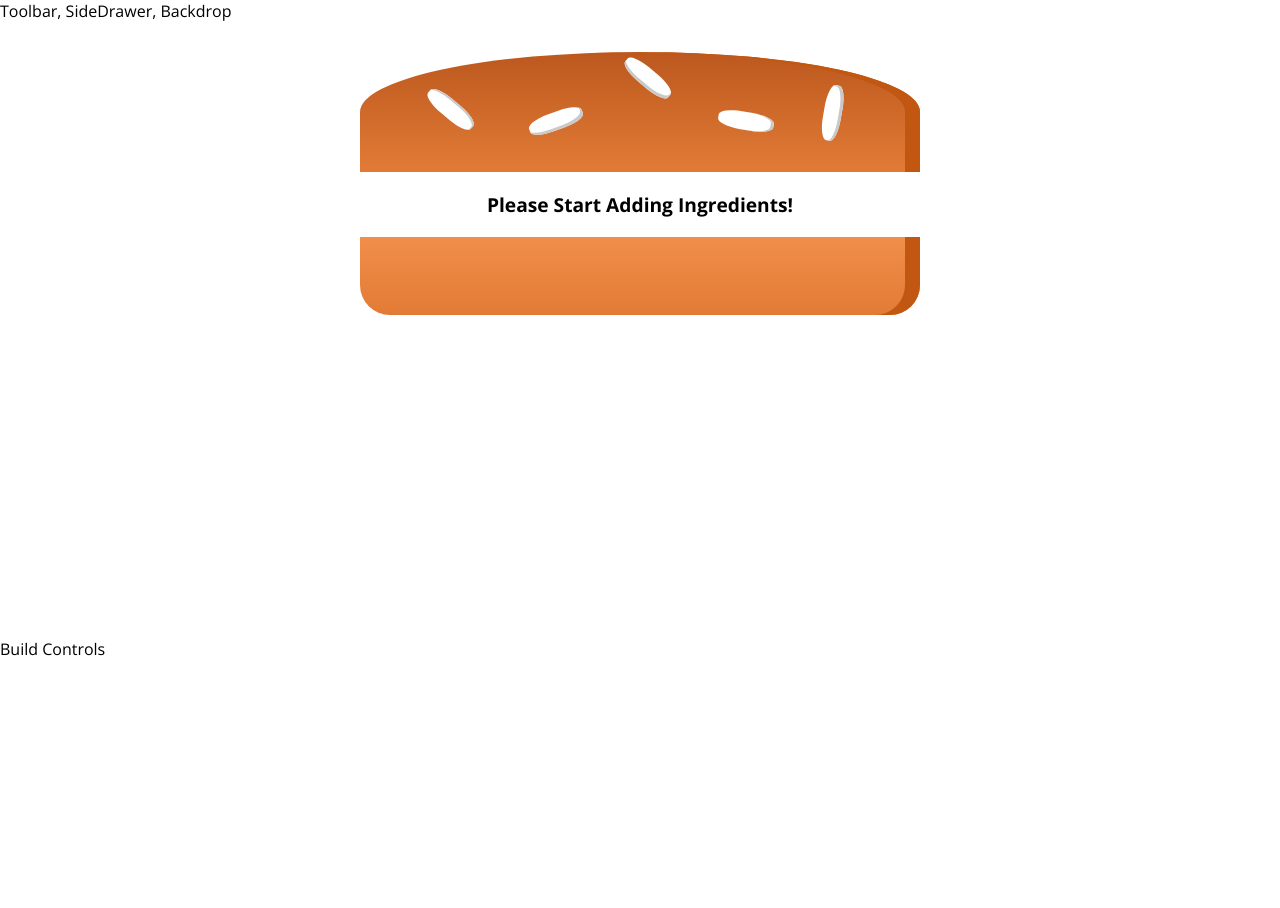
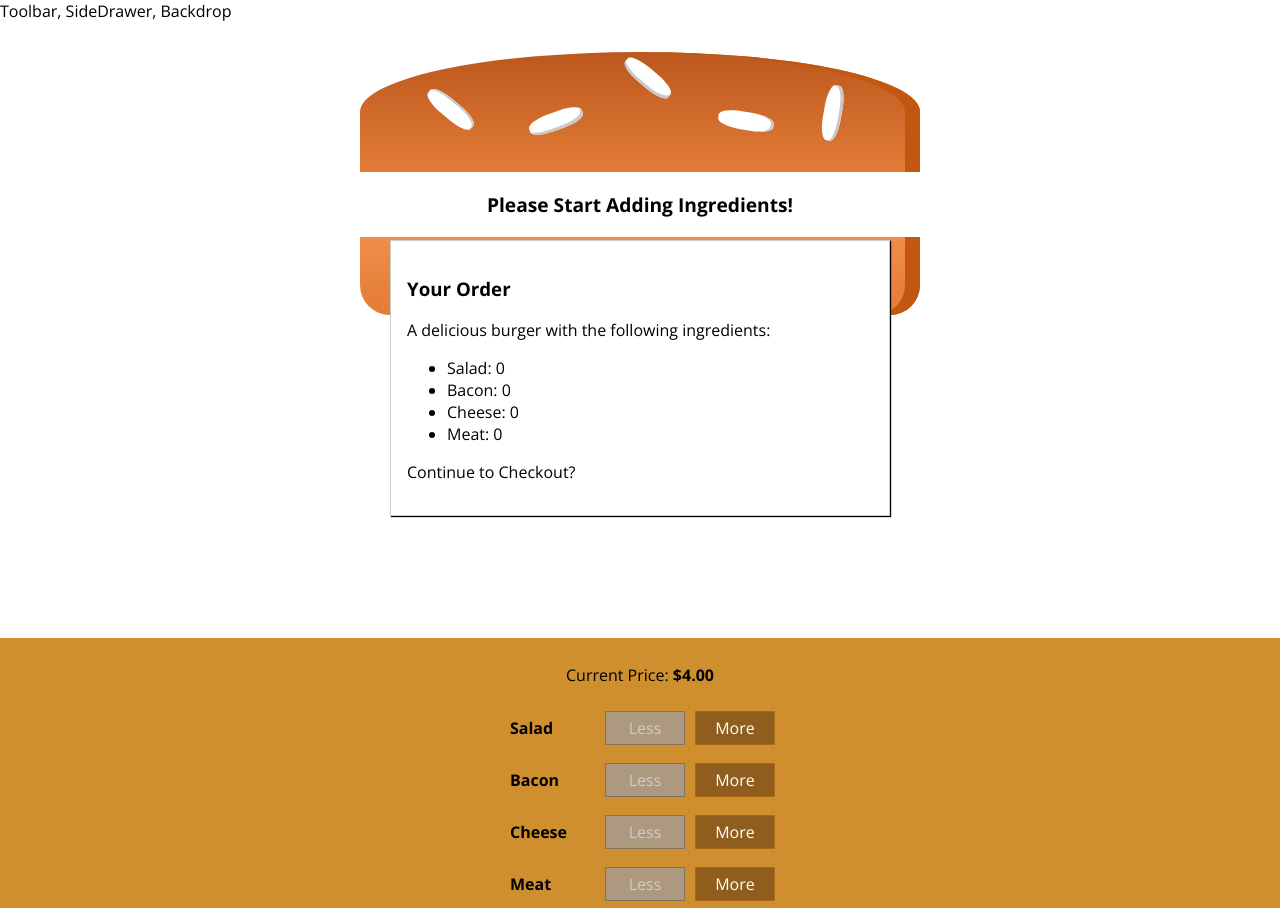
Before and after one commit to Corey-Miller85/burgerBuilder, a React (Create React App) app: page / in a window 1280 px wide. Shown: the top 908 px of the page. Before the commit the page ends 800 px from the top, so only its background shows below. Built offline with nearby package versions, Linux system fonts and the light colour scheme.

Commit message:
create modal window for checkout

```diff
--- a/src/components/Burger/BuildControls/BuildContols.module.css
+++ b/src/components/Burger/BuildControls/BuildContols.module.css
@@ -8,3 +8,45 @@
 	margin: auto;
 	padding: 10px 0;
 }
+
+.OrderButton {
+	background-color: #dad735;
+	outline: none;
+	cursor: pointer;
+	border: 1px solid #966909;
+	color: #966909;
+	font-family: inherit;
+	font-size: 1.2em;
+	padding: 15px 30px;
+	box-shadow: 2px 2px 2px #966909;
+}
+
+.OrderButton:hover,
+.OrderButton:active {
+	background-color: #a0db41;
+	border: 1px solid #966909;
+	color: #966909;
+}
+
+.OrderButton:disabled {
+	background-color: #c7c6c6;
+	cursor: not-allowed;
+	border: 1px solid #ccc;
+	color: #888888;
+}
+
+.OrderButton:not(:disabled) {
+	animation: enable 0.3s linear;
+}
+
+@keyframes enable {
+	0% {
+		transform: scale(1);
+	}
+	60% {
+		transform: scale(1.1);
+	}
+	100% {
+		transform: scale(1);
+	}
+}
--- a/src/components/Burger/BuildControls/BuildControl/BuildControl.js
+++ b/src/components/Burger/BuildControls/BuildControl/BuildControl.js
@@ -4,9 +4,17 @@
 const BuildControl = (props) => {
 	return (
 		<div className={style.BuildControl}>
-			<div>{props.label}</div>
-			<button>Less</button>
-			<button>More</button>
+			<div className={style.Label}>{props.label}</div>
+			<button
+				className={style.Less}
+				disabled={props.disabled}
+				onClick={props.ingredientRemoved}
+			>
+				Less
+			</button>
+			<button className={style.More} onClick={props.ingredientAdded}>
+				More
+			</button>
 		</div>
 	);
 };
--- a/src/components/Burger/BuildControls/BuildControls.js
+++ b/src/components/Burger/BuildControls/BuildControls.js
@@ -1,7 +1,34 @@
 import React from "react";
-import style from "./BuildControls.module.css";
+import style from "./BuildContols.module.css";
+import BuildControl from "./BuildControl/BuildControl";
+
+const controls = [
+	{ label: "Salad", type: "salad" },
+	{ label: "Bacon", type: "bacon" },
+	{ label: "Cheese", type: "cheese" },
+	{ label: "Meat", type: "meat" },
+];
+
 const BuildControls = (props) => {
-	return <div className={style.BuildControls}></div>;
+	return (
+		<div className={style.BuildControls}>
+			<p>
+				Current Price: <strong>${props.price.toFixed(2)}</strong>
+			</p>
+			{controls.map((ctrl) => (
+				<BuildControl
+					key={ctrl.label}
+					label={ctrl.label}
+					ingredientAdded={() => props.ingredientAdded(ctrl.type)}
+					ingredientRemoved={() => props.ingredientRemoved(ctrl.type)}
+					disabled={props.disabled[ctrl.type]}
+				/>
+			))}
+			<button className={style.OrderButton} disabled={!props.purchasable}>
+				ORDER NOW
+			</button>
+		</div>
+	);
 };
 
 export default BuildControls;
--- /dev/null
+++ b/src/components/Burger/OrderSummary/OrderSummary.js
@@ -0,0 +1,23 @@
+import React from "react";
+import Aux from "../../../hoc/Aux";
+
+const orderSummary = (props) => {
+	const ingredientSummary = Object.keys(props.ingredients).map((igKey) => {
+		return (
+			<li key={igKey}>
+				<span style={{ textTransform: "capitalize" }}>{igKey}</span>:{" "}
+				{props.ingredients[igKey]}
+			</li>
+		);
+	});
+	return (
+		<Aux>
+			<h3>Your Order</h3>
+			<p>A delicious burger with the following ingredients:</p>
+			<ul>{ingredientSummary}</ul>
+			<p>Continue to Checkout?</p>
+		</Aux>
+	);
+};
+
+export default orderSummary;
--- /dev/null
+++ b/src/components/UI/Modal/Modal.js
@@ -0,0 +1,8 @@
+import React from "react";
+import style from "./Modal.module.css";
+
+const Modal = (props) => {
+	return <div className={style.Modal}>{props.children}</div>;
+};
+
+export default Modal;
--- /dev/null
+++ b/src/components/UI/Modal/Modal.module.css
@@ -0,0 +1,20 @@
+.Modal {
+	position: fixed;
+	z-index: 500;
+	background-color: white;
+	width: 70%;
+	border: 1px solid #ccc;
+	box-shadow: 1px 1px 1px black;
+	padding: 16px;
+	left: 15%;
+	top: 30%;
+	box-sizing: border-box;
+	transition: all 0.3s ease-out;
+}
+
+@media (min-width: 600px) {
+	.Modal {
+		width: 500px;
+		left: calc(50% - 250px);
+	}
+}
--- a/src/containers/BurgerBuilder/BurgerBuilder.js
+++ b/src/containers/BurgerBuilder/BurgerBuilder.js
@@ -1,6 +1,16 @@
 import React, { Component } from "react";
 import Aux from "../../hoc/Aux";
 import Burger from "../../components/Burger/Burger";
+import BuildControls from "../../components/Burger/BuildControls/BuildControls";
+import Modal from "../../components/UI/Modal/Modal";
+import OrderSummary from "../../components/Burger/OrderSummary/OrderSummary";
+
+const INGREDIENT_PRICES = {
+	salad: 0.5,
+	cheese: 0.4,
+	meat: 1.3,
+	bacon: 0.7,
+};
 
 class BurgerBuilder extends Component {
 	state = {
@@ -10,12 +20,75 @@
 			cheese: 0,
 			meat: 0,
 		},
+		totalPrice: 4,
+		purchasable: false,
+	};
+
+	updatePurchaseSate = (ingredients) => {
+		const sum = Object.keys(ingredients)
+			.map((igKey) => {
+				return ingredients[igKey];
+			})
+			.reduce((sum, el) => sum + el, 0);
+		this.setState({ purchasable: sum > 0 });
+	};
+
+	addIngredientHandler = (type) => {
+		const oldCount = this.state.ingredients[type];
+		const updateCount = oldCount + 1;
+		const updatedIngredients = {
+			...this.state.ingredients,
+		};
+
+		updatedIngredients[type] = updateCount;
+		const priceAddition = INGREDIENT_PRICES[type];
+		const oldPrice = this.state.totalPrice;
+		const newPrice = oldPrice + priceAddition;
+
+		this.setState({
+			totalPrice: newPrice,
+			ingredients: updatedIngredients,
+		});
+		this.updatePurchaseSate(updatedIngredients);
+	};
+
+	removeIngredientHandler = (type) => {
+		const oldCount = this.state.ingredients[type];
+		const updateCount = oldCount > 0 ? oldCount - 1 : oldCount;
+		const updatedIngredients = {
+			...this.state.ingredients,
+		};
+		updatedIngredients[type] = updateCount;
+		const oldPrice = this.state.totalPrice;
+		const priceSubtration = INGREDIENT_PRICES[type];
+		const newPrice = oldPrice - priceSubtration;
+
+		this.setState({
+			totalPrice: newPrice,
+			ingredients: updatedIngredients,
+		});
+		this.updatePurchaseSate(updatedIngredients);
 	};
 	render() {
+		const disabledInfo = {
+			...this.state.ingredients,
+		};
+		for (let key in disabledInfo) {
+			disabledInfo[key] = disabledInfo[key] <= 0;
+		}
 		return (
 			<Aux>
+				<Modal>
+					<OrderSummary ingredients={this.state.ingredients} />
+				</Modal>
 				<Burger ingredients={this.state.ingredients} />
-				<div>Build Controls</div>
+				<BuildControls
+					purchasable={this.state.purchasable}
+					price={this.state.totalPrice}
+					ingredientAdded={this.addIngredientHandler}
+					ingredientRemoved={this.removeIngredientHandler}
+					disabled={disabledInfo}
+				/>
 			</Aux>
 		);
 	}
```
Also changed, not shown: src/components/UI/Backdrop/Backdrop.js (added).
